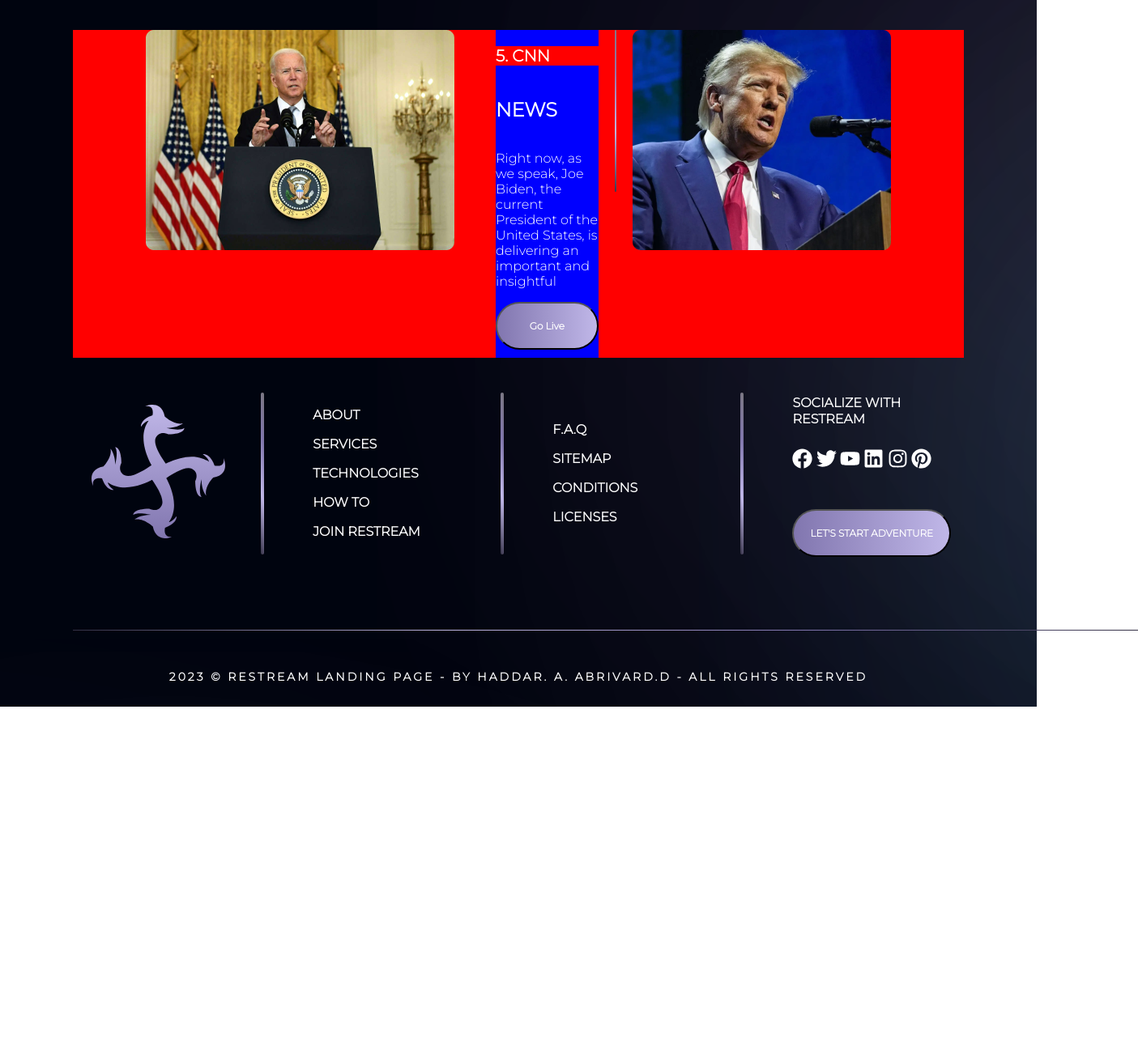
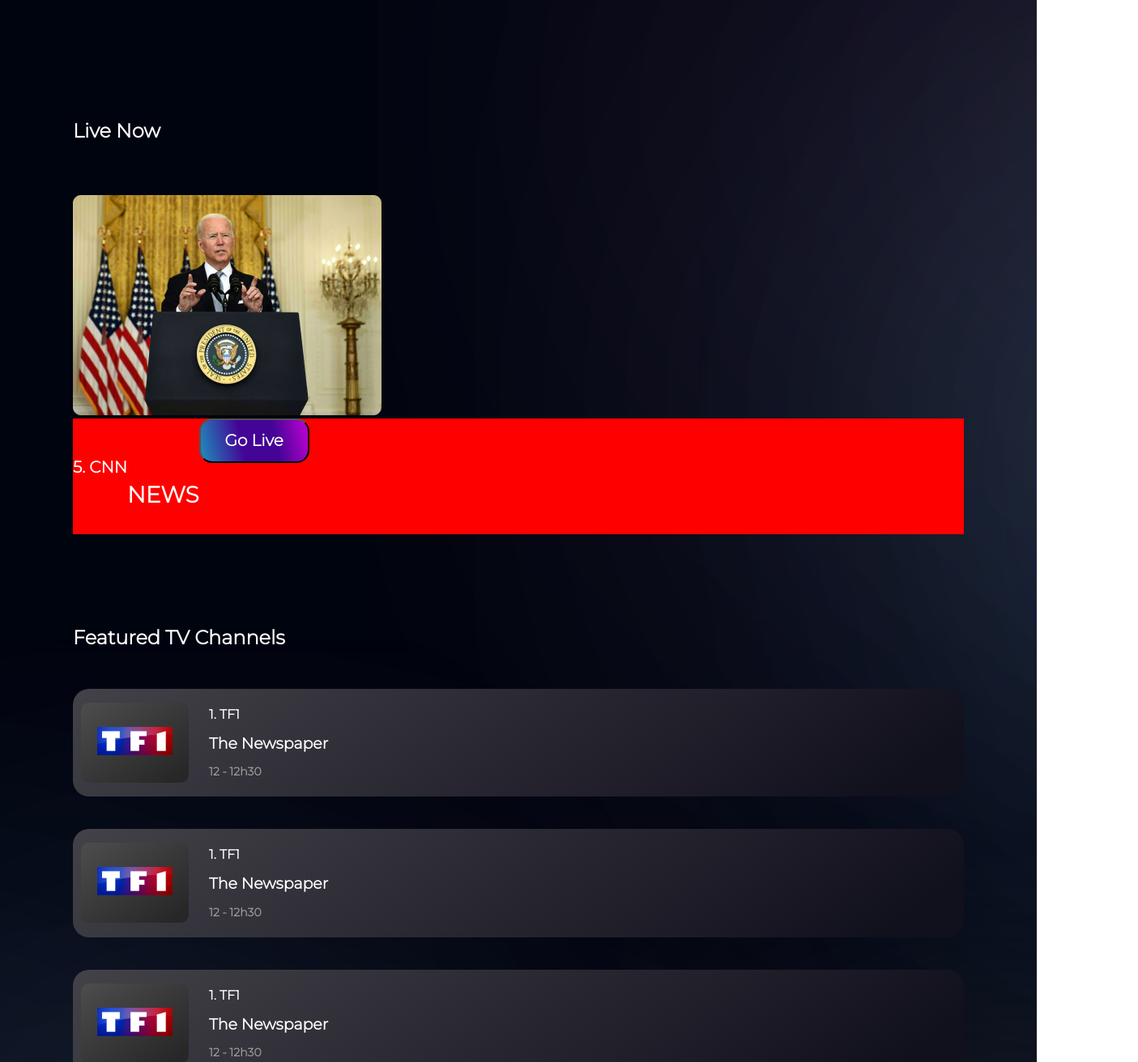
Before and after one commit to DwainAB/Projet-Netflix, a React (Create React App) app in the folder Projet-Netflix/: page / in a window 1280 px wide. Shown: the part 960-2272 px from the top of the page at 81% size, 1405 px wide, since content can reach past the window. Before the commit the page ends 1833 px from the top, so only its background shows below. Built offline with nearby package versions, Linux system fonts and the light colour scheme; no server answers; a web font is replaced by a local one.

Commit message:
ajout de la partie au milieu

```diff
--- a/Projet-Netflix/src/Components/CallApi/CallApi.jsx
+++ b/Projet-Netflix/src/Components/CallApi/CallApi.jsx
@@ -16,5 +16,8 @@
   getKidsMovies: () => {
     return axios.get(`${baseUrl}/discover/movie?certification_country=US&certification.lte=G&sort_by=popularity.desc`);
   },
+  getAdventureActionMovies: () => {
+    return axios.get(`${baseUrl}/discover/movie?api_key=${API_KEY}&with_genres=12,28`);
+  },
 
 };
--- a/Projet-Netflix/src/Components/Channels/Channels.css
+++ b/Projet-Netflix/src/Components/Channels/Channels.css
@@ -1,31 +1,219 @@
-.Container{
-    background-color: red;
-    padding: 0;
-    margin: 0;
-    box-sizing: border-box;
+.Container-live-now{
+    display: flex;
+    flex-direction: column;
+    margin-top: 90px;
 }
+
 
 .live-now{
     display: flex;
     justify-content: space-between;
-    margin-left: 90px;
-    margin-right: 90px;
+    margin-top: 45px;
 }
 
 .live-now-left{
     display: flex;
-    background-color: red;
 }
 
 .live-now-left-info{
-    background-color: blue;
+    display: flex;
+    flex-direction: column;
+    margin-left: 51px;
+}
+
+
+.live-now-left-info-text p:nth-child(1){
+    font-size: 20px;
+    font-family: Montserrat;
+    font-weight: bold;
+    margin: 0px;
+    line-height: 150%;
+    text-transform: capitalize;
+}
+
+.live-now-left-info p:nth-child(2){
+    font-family: Montserrat;
+    font-style: normal;
+    font-weight: 600;
+    font-size: 28px;
+    line-height: 150%;
+}
+
+.live-now-left-info p:nth-child(3){
+    font-family: Montserrat;
+    font-style: normal;
+    font-weight: 600;
+    font-size: 14px;
+    line-height: 17px;
+    letter-spacing: -0.618877px;
+    color: #9C9C9C;
+    margin-bottom: 40px;
+}
+
+.live-now-left-info-button{
+    font-family: 'Montserrat';
+    font-style: normal;
+    font-weight: bold;
+    font-size: 12px;
+    line-height: 15px;
+    background: rgb(31,142,190);
+    background: linear-gradient(77deg, rgba(31,142,190,1) 0%, rgba(68,4,149,1) 39%, rgba(68,4,149,1) 68%, rgba(177,2,205,1) 96%);
+    border-radius: 16px;
+    cursor: pointer;
+    padding: 18px 30px 18px 30px;
+    font-family: Montserrat;
+    font-style: normal;
+    font-weight: 700;
+    font-size: 20px;
+    line-height: 15px;
+}
+
+.footer-separator-g{
+    display: flex;
+    justify-content: space-between;
+    flex-direction: column;
+    align-items: center;
+    margin-left: 150px;
+}
+
+.footer-separator-1{
+    background: #454545;
+    border-radius: 5px;
+    width: 4px;
+    height: 110px;
+}
+
+.footer-separator-2{
+    background: #454545;
+    border-radius: 5px;
+    width: 4px;
+    height: 110px;
+}
+
+.arrow_right_alt{
+    color: #BCBCBC;
+}
+
+/* DEBUT DU FEATURED */
+
+.featured-general{
+    margin-top: 90px;
     display: flex;
     flex-direction: column;
     justify-content: space-between;
-    margin-left: 51px;
 }
 
-.live-now-left-info h3{
-    background-color: red;
-    font-size: 20px;
+.featured-general-title{
+    font-family: 'Montserrat';
+    font-style: normal;
+    font-weight: 600;
+    font-size: 24px;
+    line-height: 150%;
+    text-transform: capitalize;
+    color: #FFFFFF;
+    margin-bottom: 45px;
 }
+
+.featured-general-box-g{
+    display: flex;
+    flex-direction: row;
+    justify-content: space-between;
+    gap: 40px;
+}
+
+.featured-general-box1{
+    display: flex;
+    background: linear-gradient(144.39deg, #FFFFFF -278.56%, #6D6D6D -78.47%, #11101D 91.61%);
+    backdrop-filter: blur(5px);
+    border-radius: 20px;
+    padding: 85px 55px 10px 50px;
+    align-items: center;
+}
+
+.featured-general-box1-img{
+    padding: 30px 20px 30px 20px;
+    margin-right: 25px;
+    background: linear-gradient(144.39deg, #FFFFFF -278.56%, #6D6D6D -78.47%, #272727 91.61%);
+    backdrop-filter: blur(5px);
+    border-radius: 10px;
+}
+
+.featured-general-box1-info p{
+    display: flex;
+    flex-direction: column;
+    justify-content: space-between;
+    margin: 10px 0px 10px 0px;
+}
+
+.featured-general-box1-info p:nth-child(1){
+    font-family: 'Montserrat';
+    font-style: normal;
+    font-weight: 600;
+    font-size: 16px;
+    line-height: 150%;
+    text-transform: capitalize;
+    color: #FFFFFF;
+}
+
+.featured-general-box1-info p:nth-child(2){
+    font-family: 'Montserrat';
+    font-style: normal;
+    font-weight: 600;
+    font-size: 19px;
+    line-height: 150%;
+    text-transform: capitalize;
+    color: #FFFFFF;
+}
+
+.featured-general-box1-info p:nth-child(3){
+    font-family: 'Montserrat';
+    font-style: normal;
+    font-weight: 600;
+    font-size: 14px;
+    line-height: 150%;
+    text-transform: capitalize;
+    color: #9C9C9C;
+}
+
+
+@media only screen and (max-width: 1300px) {
+    .featured-general-box-g{
+        flex-direction: column;
+    }
+
+    .featured-general-box1{
+        padding: 10px;
+        max-width: 100%;
+    }
+
+
+    .live-now{
+        flex-direction: column;
+    }
+
+    .live-now-left{
+        flex-direction: column;
+    }
+    .live-now-left-info-text{
+        margin-top: 45px;
+        display: flex;
+        justify-content: space-between;
+    }
+    .live-now-left-info p:nth-child(3){
+        display: none;
+    }
+    .live-now-right{
+        display: none;
+    }
+    .footer-separator-g{
+        display: none;
+    }
+    .live-now-left-info{
+        display: flex;
+        background-color: red;
+        padding: 0px;
+        margin: 0px;
+        box-sizing: border-box;
+        flex-direction: row;
+    }
+  }
--- a/Projet-Netflix/src/Components/Channels/Channels.jsx
+++ b/Projet-Netflix/src/Components/Channels/Channels.jsx
@@ -2,10 +2,13 @@
 import JobBiden from '../../assets/live-now-img1.png'
 import DonaldTrump from '../../assets/live-now-img2.png'
 import './Channels.css'
+import { AiOutlineArrowRight } from 'react-icons/fa';
+import TF1 from '../../assets/featured-img1.png'
 
 function Channels(){
     return(
-        <div className="Container">
+        <div className="Container-live-now">
+            <h2>Live Now</h2>
             <div className="live-now">
 
                 {/* la partie gauche de live now  */}
@@ -14,25 +17,81 @@
                         <img src={JobBiden} alt="" />
                     </div>
                     <div className="live-now-left-info">
-                        <h3>5. CNN</h3>
-                        <h2>NEWS</h2>
-                        <p>Right now, as we speak, Joe Biden, the current President of the United States, is delivering an important and insightful </p>
-                        <button className="live-now-left-info-button">
-                            Go Live
-                        </button>
+                        <div className="live-now-left-info-text">
+                            <p>5. CNN</p>
+                            <p>NEWS</p>
+                            <p>Right now, as we speak, Joe Biden, <br />
+                            the current President of the United States,<br />
+                            is delivering an important and insightful </p>
+                        </div>
+                        <div className="live-now-left-info-div-button">
+                            <button className="live-now-left-info-button">
+                                Go Live
+                            </button>
+                        </div>
                     </div>
                 </div>
 
                 {/* le separateur entre la partie droite et la partie gauche de live now  */}
-                <div class="footer-separator"></div>
+                <div class="footer-separator-g">
+                    <div className="footer-separator-1"></div>
+                    <span className="arrow_right_alt" class="material-symbols-outlined">arrow_right_alt</span>
+                    <div className="footer-separator-2"></div>
+                </div>
 
                 {/* la partie droite de live now  */}
                 <div className="live-now-right">
                     <div className="live-now-right-img">
-                        <img src={DonaldTrump} alt="" />
+                        <img className="live-now-right-img-img" src={DonaldTrump} alt="" />
                     </div>
                 </div>
             </div>
+
+
+
+            {/* Featured TV channels */}
+            <div className="featured-general">
+                <h2 className="featured-general-title">Featured TV channels</h2>
+                <div className="featured-general-box-g">
+
+
+                    <div className="featured-general-box1">
+                        <div className="featured-general-box1-img">
+                            <img src={TF1} alt="" />
+                        </div>
+                        <div className="featured-general-box1-info">
+                            <p>1. TF1</p>
+                            <p>The Newspaper</p>
+                            <p>12 - 12h30</p>
+                        </div>
+                    </div>
+
+                    <div className="featured-general-box1">
+                        <div className="featured-general-box1-img">
+                            <img src={TF1} alt="" />
+                        </div>
+                        <div className="featured-general-box1-info">
+                            <p>1. TF1</p>
+                            <p>The Newspaper</p>
+                            <p>12 - 12h30</p>
+                        </div>
+                    </div>
+
+                    <div className="featured-general-box1">
+                        <div className="featured-general-box1-img">
+                            <img src={TF1} alt="" />
+                        </div>
+                        <div className="featured-general-box1-info">
+                            <p>1. TF1</p>
+                            <p>The Newspaper</p>
+                            <p>12 - 12h30</p>
+                        </div>
+                    </div>
+
+                </div>
+            </div>
+
+
         </div>
     )
 }
--- a/Projet-Netflix/src/Components/Footer/Footer.css
+++ b/Projet-Netflix/src/Components/Footer/Footer.css
@@ -65,7 +65,7 @@
     transition: all 300ms ease;
   }
 
-  button{
+  .button-footer{
     margin-bottom: 10px !important;
     padding: 20px;
     font-family: 'Montserrat';
@@ -82,7 +82,7 @@
   .footer-separators{
     background: rgb(52,48,69);
     background: linear-gradient(77deg, rgba(52,48,69,1) 0%, rgba(192,183,224,1) 35%, rgba(129,118,175,1) 68%, rgba(52,48,69,1) 100%);
-    width: 1315px;
+    max-width: 100%;
     height: 1px;
     margin-top: 80px;
     margin-left: 90px;
@@ -103,7 +103,7 @@
 
   /* button */
 
-  button:hover{
+  .button-footer:hover{
     transform: scale(1.1);
     background: rgb(31,142,190);
     background: linear-gradient(77deg, rgba(31,142,190,1) 0%, rgba(68,4,149,1) 39%, rgba(68,4,149,1) 68%, rgba(177,2,205,1) 96%);
--- a/Projet-Netflix/src/Components/Footer/Footer.jsx
+++ b/Projet-Netflix/src/Components/Footer/Footer.jsx
@@ -46,7 +46,7 @@
         <FaInstagram color="#C0B7E8"/>
         <FaPinterest color="#C0B7E8"/>
       </div>
-      <button>
+      <button className="button-footer">
         LET'S START ADVENTURE
       </button>
     </div>
--- /dev/null
+++ b/Projet-Netflix/src/Components/MovieBox/MovieBox.css
@@ -0,0 +1,21 @@
+.container-movie-box{
+    display: flex;
+    flex-direction: column;
+    margin-top: 90px;
+}
+
+.movie-box-films{
+    display: flex;
+    justify-content: space-between;
+    overflow-x: auto;
+}
+
+.container-movie-box h2{
+    font-family: 'Montserrat';
+    font-style: normal;
+    font-weight: 600;
+    font-size: 24px;
+    line-height: 150%;
+    text-transform: capitalize;
+    color: #FFFFFF;
+}
--- a/Projet-Netflix/src/Pages/Home.jsx
+++ b/Projet-Netflix/src/Pages/Home.jsx
@@ -10,8 +10,8 @@
     return (
         <div>
             <Header/>
+            <Channels/>
             <MovieBox/>
-            <Channels/>
         </div>
 
     )
```
Also changed, not shown: Projet-Netflix/src/Components/MovieBox/MovieBox.jsx (+30 -7 lines), Projet-Netflix/src/assets/featured-img1.png (added).
